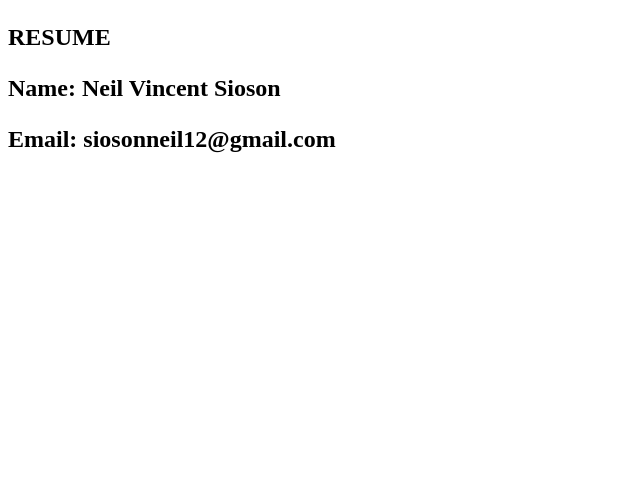
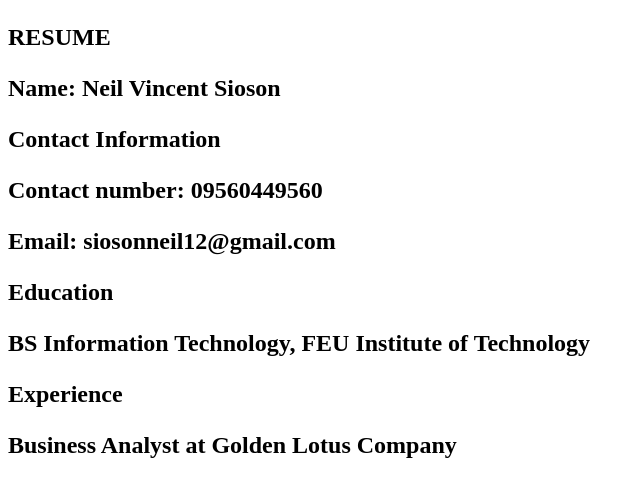
Before and after one commit to neilll24/WD---Seatwork-2, a plain HTML site: page index.html in a window 1280 px wide. Shown: the whole page, without its empty margins (0-644 px from the left). Drawn offline with Linux system fonts and the light colour scheme.

Commit message:
Create Resume

```diff
--- a/index.html
+++ b/index.html
@@ -13,13 +13,19 @@
             </div>
             <div>
                 <p>Name: Neil Vincent Sioson</p>
+            </div>
+            <div>
+                <p>Contact Information</p>
+                <p>Contact number: 09560449560</p>
                 <p>Email: siosonneil12@gmail.com</p>
             </div>
             <div>
-                <p></p>
+                <p>Education</p>
+                <p>BS Information Technology, FEU Institute of Technology</p>
             </div>
             <div>
-                <p></p>
+                <p>Experience</p>
+                <p>Business Analyst at Golden Lotus Company</p>
             </div>
         </h1>
     </section>
```
